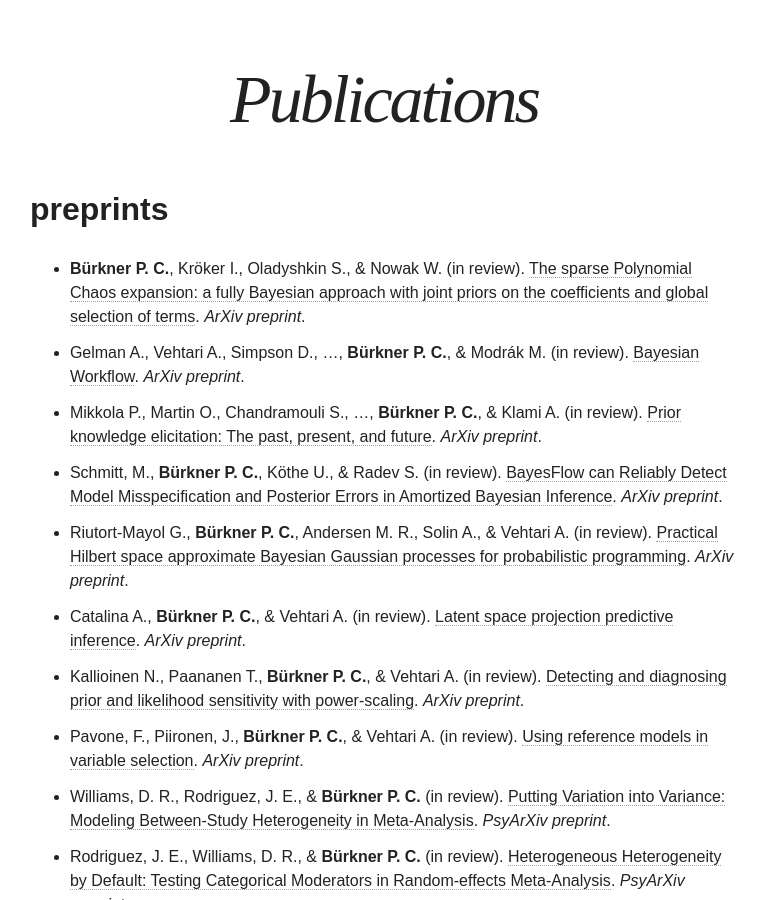
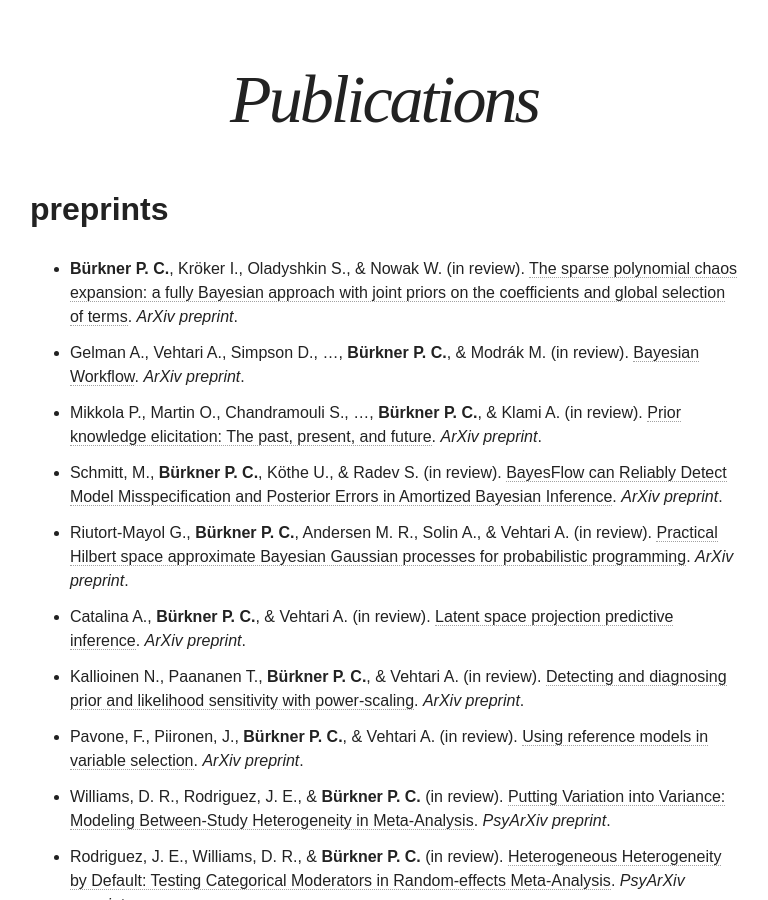
Before and after one commit to paul-buerkner/paul-buerkner.github.io, a Jekyll site: the page built from publications/index.md, in a window 1280 px wide and 900 px high, scrolled down 413 px. Shown: the whole window, without its empty margins (256-1024 px from the left). Built offline with Jekyll 4.4.1, drawn with Linux system fonts in a browser that asks for light colours; nearby versions of some CDN libraries.

Commit message:
fix more typos

```diff
--- a/publications/index.md
+++ b/publications/index.md
@@ -6,7 +6,7 @@ excerpt: "A list of my publications"
 
 ## preprints
 
-* **Bürkner P. C.**, Kröker I., Oladyshkin S., & Nowak W. (in review). [The sparse Polynomial Chaos expansion: a fully Bayesian approach with joint priors on the coefficients and global selection of terms](https://arxiv.org/abs/2204.06043). *ArXiv preprint*.
+* **Bürkner P. C.**, Kröker I., Oladyshkin S., & Nowak W. (in review). [The sparse polynomial chaos expansion: a fully Bayesian approach with joint priors on the coefficients and global selection of terms](https://arxiv.org/abs/2204.06043). *ArXiv preprint*.
 * Gelman A., Vehtari A., Simpson D., ..., **Bürkner P. C.**, & Modrák M. (in review). [Bayesian Workflow](https://arxiv.org/abs/2011.01808). *ArXiv preprint*.
 * Mikkola P., Martin O., Chandramouli S., ..., **Bürkner P. C.**, & Klami A. (in review). [Prior knowledge elicitation: The past, present, and future](https://arxiv.org/abs/2112.01380). *ArXiv preprint*.
 * Schmitt, M., **Bürkner P. C.**, Köthe U., & Radev S. (in review). [BayesFlow can Reliably Detect Model Misspecification and Posterior Errors in Amortized Bayesian Inference](https://arxiv.org/abs/2112.08866). *ArXiv preprint*.
```
